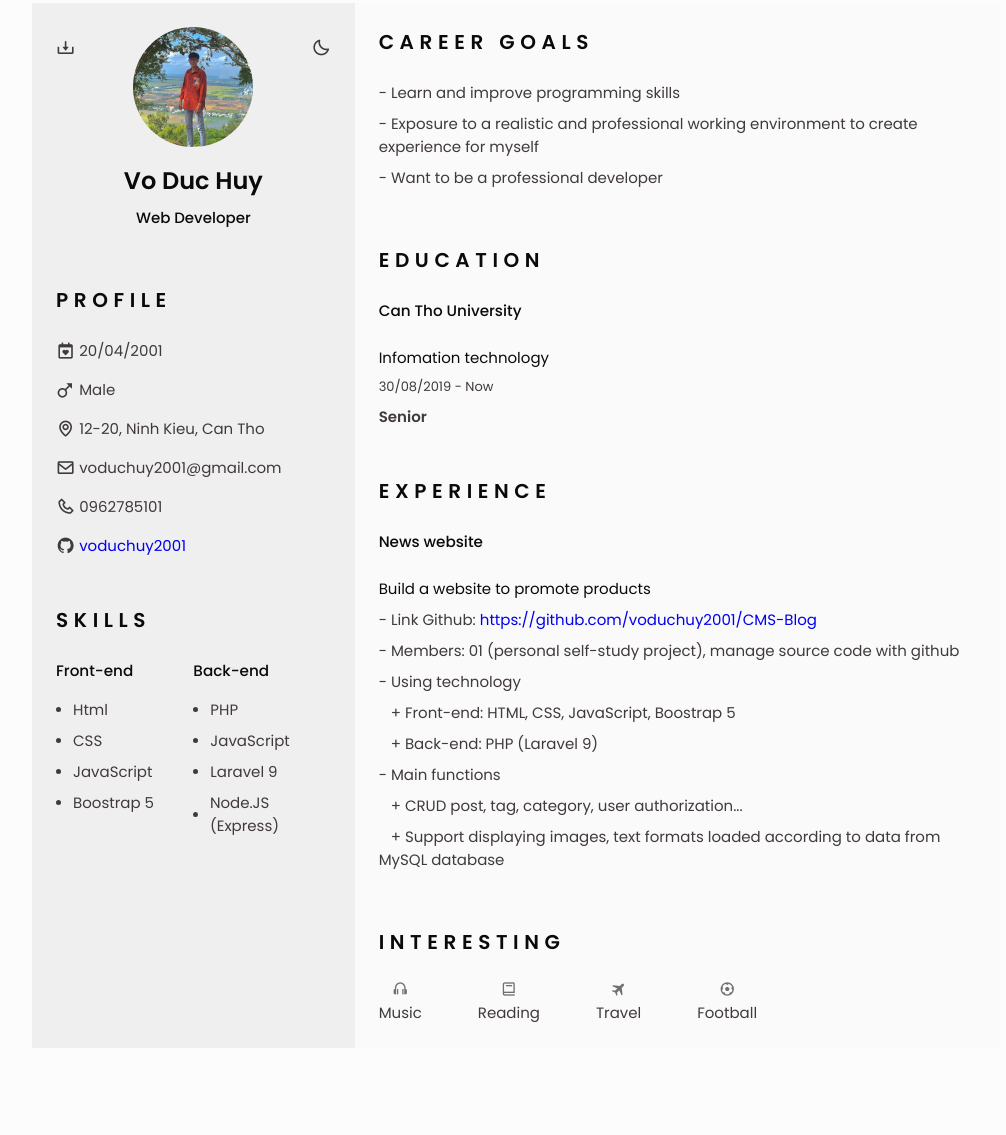
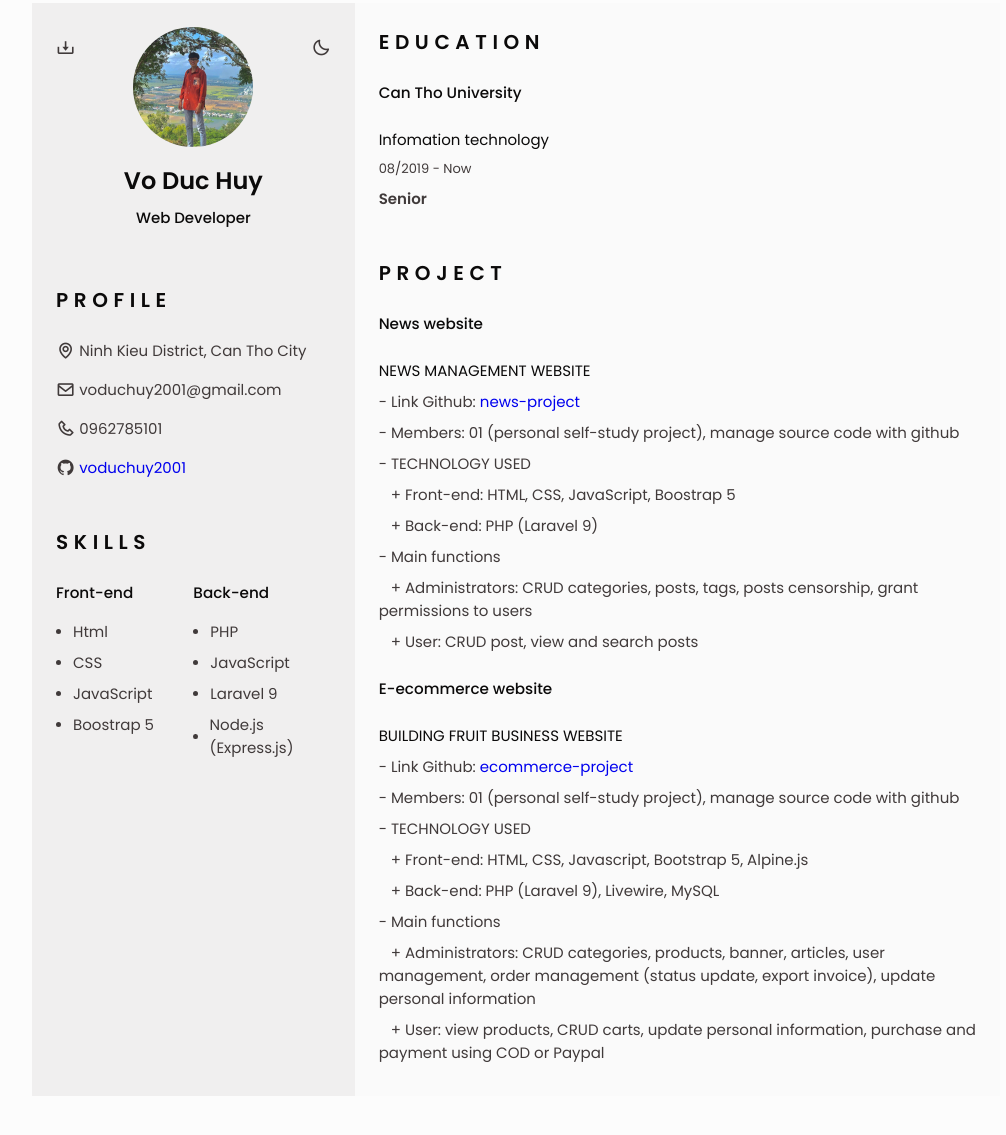
Before and after one commit to voduchuy2001/my-profile, a plain HTML site: page index.html in a window 1280 px wide. Shown: the part 45-1180 px from the top of the page, without its empty margins (124-1130 px from the left). Before the commit the page ends 1141 px from the top, so only its background shows below. Drawn offline with nearby package versions, Linux system fonts and the light colour scheme.

Commit message:
updateProfile

```diff
--- a/index.html
+++ b/index.html
@@ -39,12 +39,6 @@
                     <li class="nav__item">
                         <a href="#skills" class="nav__link nav__icon">
                             <i class='bx bx-receipt'></i>Skills
-                        </a>
-                    </li>
-
-                    <li class="nav__item">
-                        <a href="#career" class="nav__link nav__icon">
-                            <i class='bx bx-award'></i>Career goals
                         </a>
                     </li>
 
@@ -98,13 +92,7 @@
                     <h2 class="section-title">Profile</h2>
                     <div class="home__address bd-grid">
                         <span class="home__information">
-                            <i class='bx bx-calendar-heart home__icon'></i> 20/04/2001
-                        </span>
-                        <span class="home__information">
-                            <i class='bx bx-male-sign home__icon'></i> Male
-                        </span>
-                        <span class="home__information">
-                            <i class="bx bx-map home__icon"></i> 12-20, Ninh Kieu, Can Tho
+                            <i class="bx bx-map home__icon"></i> Ninh Kieu District, Can Tho City
                         </span>
                         <span class="home__information">
                             <i class='bx bx-envelope home__icon'></i> voduchuy2001@gmail.com
@@ -113,7 +101,8 @@
                             <i class='bx bx-phone home__icon'></i> 0962785101
                         </span>
                         <span class="home__information">
-                            <i class='bx bxl-github home__icon'></i> <a href="https://github.com/voduchuy2001" target="_blank">
+                            <i class='bx bxl-github home__icon'></i> <a href="https://github.com/voduchuy2001"
+                                target="_blank">
                                 voduchuy2001</a>
                         </span>
                     </div>
@@ -151,7 +140,7 @@
                                 <span class="skills__circle"></span> Laravel 9
                             </li>
                             <li class="skills__name">
-                                <span class="skills__circle"></span> Node.JS (Express)
+                                <span class="skills__circle"></span> Node.js (Express.js)
                             </li>
                         </ul>
                     </div>
@@ -159,19 +148,6 @@
             </div>
 
             <div class="resume__right">
-                <!-- Career goals -->
-                <section class="career section" id="career">
-                    <h2 class="section-title">Career goals</h2>
-                    <div class="career__container bd-grid">
-                        <div class="career__content">
-                            <li>- Learn and improve programming skills</li>
-                            <li>- Exposure to a realistic and professional working environment
-                                to create experience for myself</li>
-                            <li>- Want to be a professional developer</li>
-                        </div>
-                    </div>
-                </section>
-
                 <!-- Education -->
                 <section class="edudcation section" id="education">
                     <h2 class="section-title">Education</h2>
@@ -180,7 +156,7 @@
                             <div class="education__data bd-grid">
                                 <h3 class="education__title">Can Tho University</h3>
                                 <span class="education__studies">Infomation technology</span>
-                                <span class="education__year">30/08/2019 - Now</span>
+                                <span class="education__year">08/2019 - Now</span>
                                 <span class="education__level">Senior</span>
                             </div>
                         </div>
@@ -189,53 +165,51 @@
 
                 <!-- Experience -->
                 <section class="experience section" id="experience">
-                    <h2 class="section-title">Experience</h2>
+                    <h2 class="section-title">Project</h2>
+                    <div class="experience__container bd-grid mb-3">
+                        <div class="experience__content">
+                            <div class="experience__data bd-grid">
+                                <h3 class="experience__title">News website</h3>
+                                <span class="experience__subtitle">NEWS MANAGEMENT WEBSITE </span>
+                                <span class="experience__description">
+                                    <li>- Link Github: <a href="https://github.com/voduchuy2001/news-project"
+                                            target="_blank">news-project</a></li>
+                                    <li>- Members: 01 (personal self-study project), manage source code with github</li>
+
+                                    <li>- TECHNOLOGY USED </li>
+                                    <li class="text-indent">+ Front-end: HTML, CSS, JavaScript, Boostrap 5</li>
+                                    <li class="text-indent">+ Back-end: PHP (Laravel 9)</li>
+                                    <li>- Main functions</li>
+                                    <li class="text-indent">+ Administrators: CRUD categories, posts, tags, posts
+                                        censorship, grant permissions to users</li>
+                                    <li class="text-indent">+ User: CRUD post, view and search posts</li>
+                                </span>
+                            </div>
+                        </div>
+                    </div>
+
                     <div class="experience__container bd-grid">
                         <div class="experience__content">
                             <div class="experience__data bd-grid">
-                                <h3 class="experience__title">News website</h3>
-                                <span class="experience__subtitle">Build a website to promote products</span>
+                                <h3 class="experience__title">E-ecommerce website </h3>
+                                <span class="experience__subtitle">BUILDING FRUIT BUSINESS WEBSITE </span>
                                 <span class="experience__description">
                                     <li>- Link Github: <a href="https://github.com/voduchuy2001/CMS-Blog"
-                                            target="_blank">https://github.com/voduchuy2001/CMS-Blog</a></li>
+                                            target="_blank">ecommerce-project</a></li>
                                     <li>- Members: 01 (personal self-study project), manage source code with github</li>
 
-                                    <li>- Using technology</li>
-                                    <li class="text-indent">+ Front-end: HTML, CSS, JavaScript, Boostrap 5</li>
-                                    <li class="text-indent">+ Back-end: PHP (Laravel 9)</li>
+                                    <li>- TECHNOLOGY USED </li>
+                                    <li class="text-indent">+ Front-end: HTML, CSS, Javascript, Bootstrap 5, Alpine.js
+                                    </li>
+                                    <li class="text-indent">+ Back-end: PHP (Laravel 9), Livewire, MySQL</li>
                                     <li>- Main functions</li>
-                                    <li class="text-indent">+ CRUD post, tag, category, user authorization...</li>
-                                    <li class="text-indent">+ Support displaying images, text formats loaded
-                                        according to data from MySQL database</li>
+                                    <li class="text-indent">+ Administrators: CRUD categories, products, banner, articles, user management, order management (status update, export invoice), update personal information</li>
+                                    <li class="text-indent">+ User:  view products, CRUD carts, update personal information, purchase and payment using COD or Paypal</li>
                                 </span>
                             </div>
                         </div>
                     </div>
                 </section>
-
-                <!-- Interesting -->
-                <section class="interests section">
-                    <h2 class="section-title">Interesting</h2>
-                    <div class="interests__container bd-grid">
-                        <div class="interests__content">
-                            <i class='bx bx-headphone interests__icon'></i>
-                            <span class="interests__name">Music</span>
-                        </div>
-                        <div class="interests__content">
-                            <i class='bx bx-book interests__icon'></i>
-                            <span class="interests__name">Reading</span>
-                        </div>
-                        <div class="interests__content">
-                            <i class='bx bxs-plane-alt interests__icon'></i>
-                            <span class="interests__name">Travel</span>
-                        </div>
-                        <div class="interests__content">
-                            <i class='bx bx-football interests__icon'></i>
-                            <span class="interests__name">Football</span>
-                        </div>
-                    </div>
-                </section>
-
             </div>
         </div>
     </main>
```
